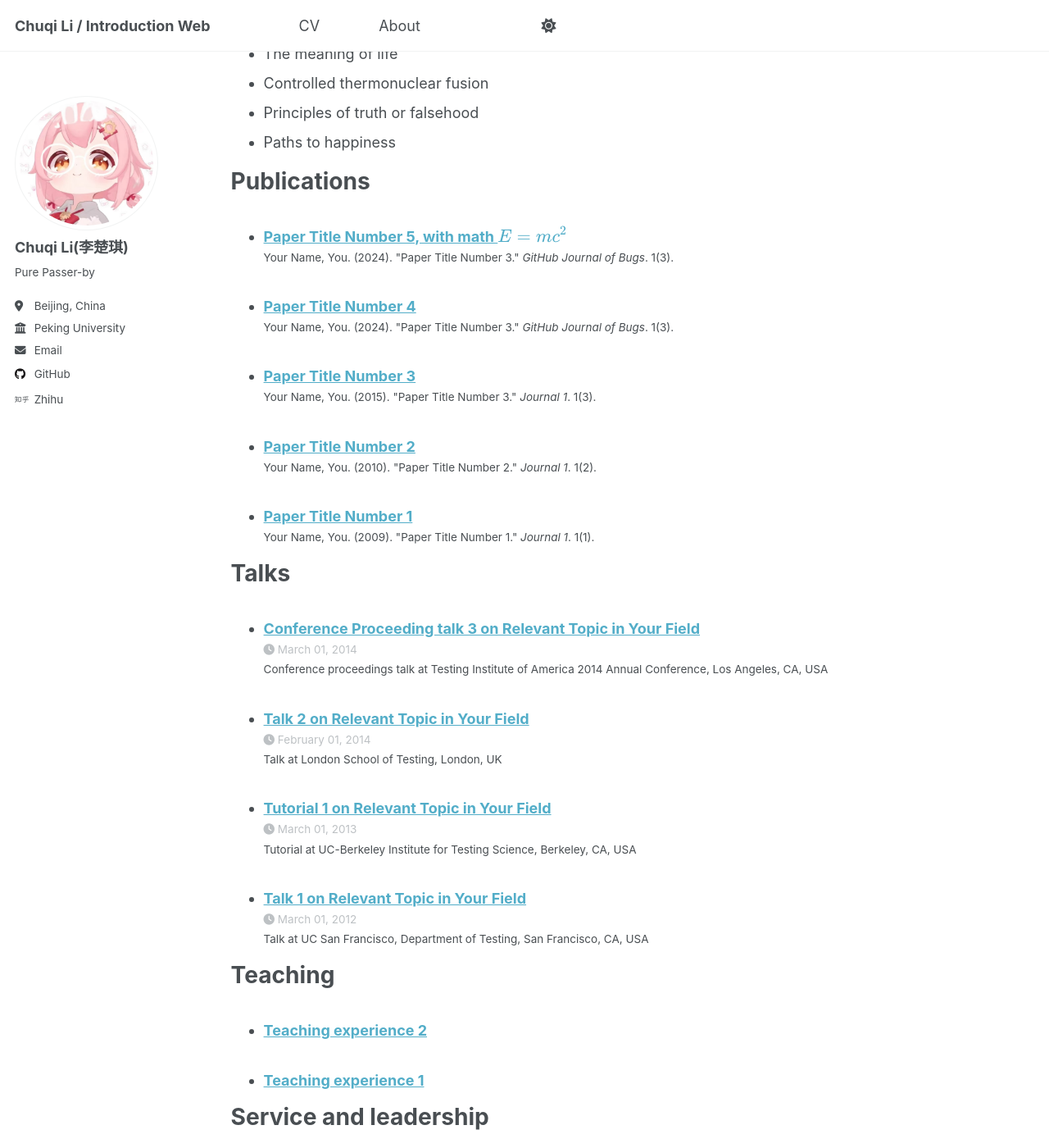
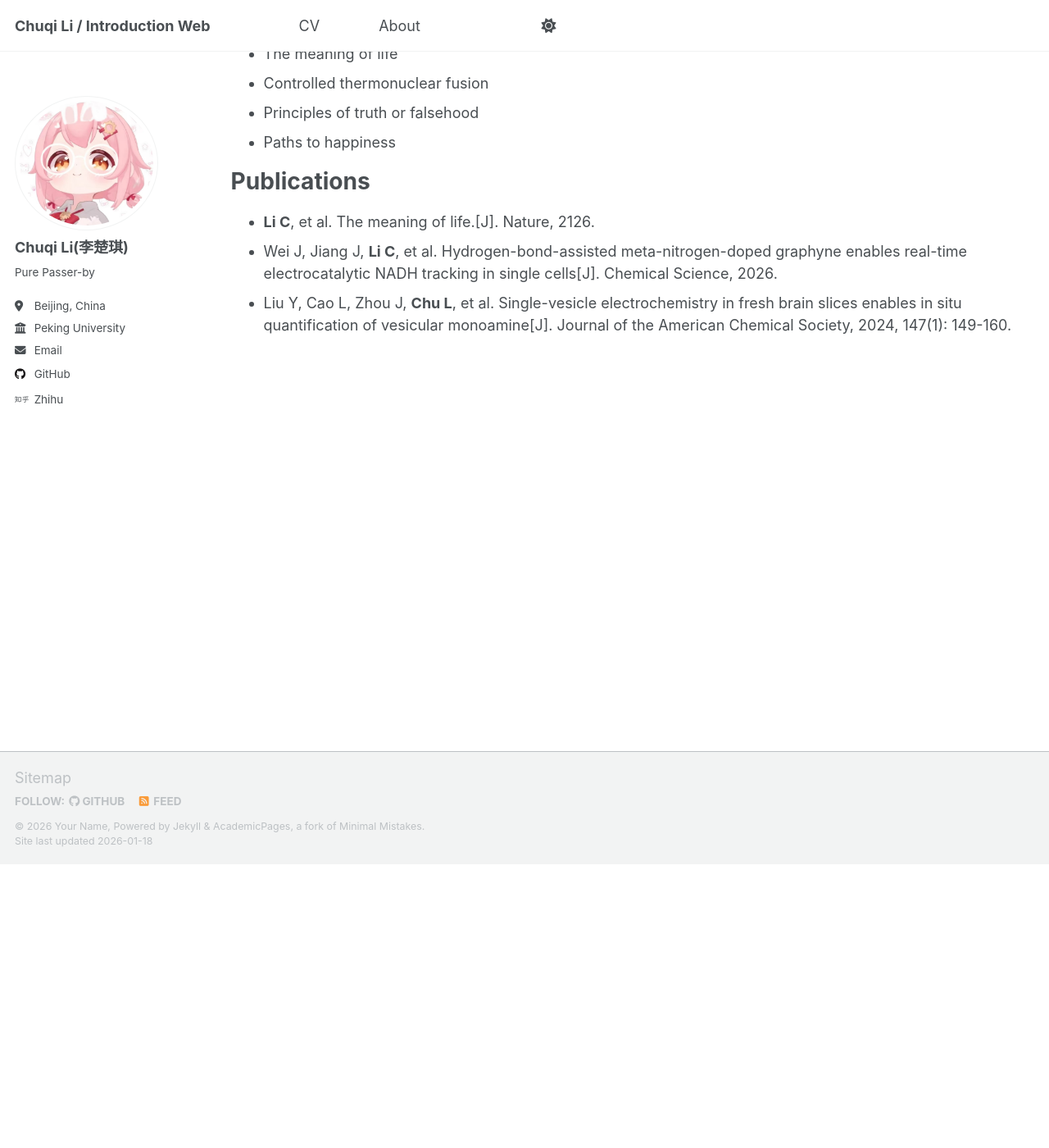
Before and after one commit to soki233/soki233.github.io, a Jekyll site: the page built from _pages/cv.md, in a window 1280 px wide and 1400 px high, scrolled down 346 px. Shown: the whole window at 82% size. Built offline with Jekyll 4.4.1, drawn with Linux system fonts in a browser that asks for light colours; a script that is not in the unit is left out; some of the changed text lies outside the part shown.

Commit message:
Update cv.md

```diff
--- a/_pages/cv.md
+++ b/_pages/cv.md
@@ -24,24 +24,9 @@ Research Directions
 * Principles of truth or falsehood
 * Paths to happiness
 
+
 Publications
 ======
-  <ul>{% for post in site.publications reversed %}
-    {% include archive-single-cv.html %}
-  {% endfor %}</ul>
-
-Talks
-======
-  <ul>{% for post in site.talks reversed %}
-    {% include archive-single-talk-cv.html  %}
-  {% endfor %}</ul>
-
-Teaching
-======
-  <ul>{% for post in site.teaching reversed %}
-    {% include archive-single-cv.html %}
-  {% endfor %}</ul>
-
-Service and leadership
-======
-* Currently signed in to 43 different slack teams
+* **Li C**, et al. The meaning of life.[J]. Nature, 2126.
+* Wei J, Jiang J, **Li C**, et al. Hydrogen-bond-assisted meta-nitrogen-doped graphyne enables real-time electrocatalytic NADH tracking in single cells[J]. Chemical Science, 2026.
+* Liu Y, Cao L, Zhou J, **Chu L**, et al. Single-vesicle electrochemistry in fresh brain slices enables in situ quantification of vesicular monoamine[J]. Journal of the American Chemical Society, 2024, 147(1): 149-160.
```
